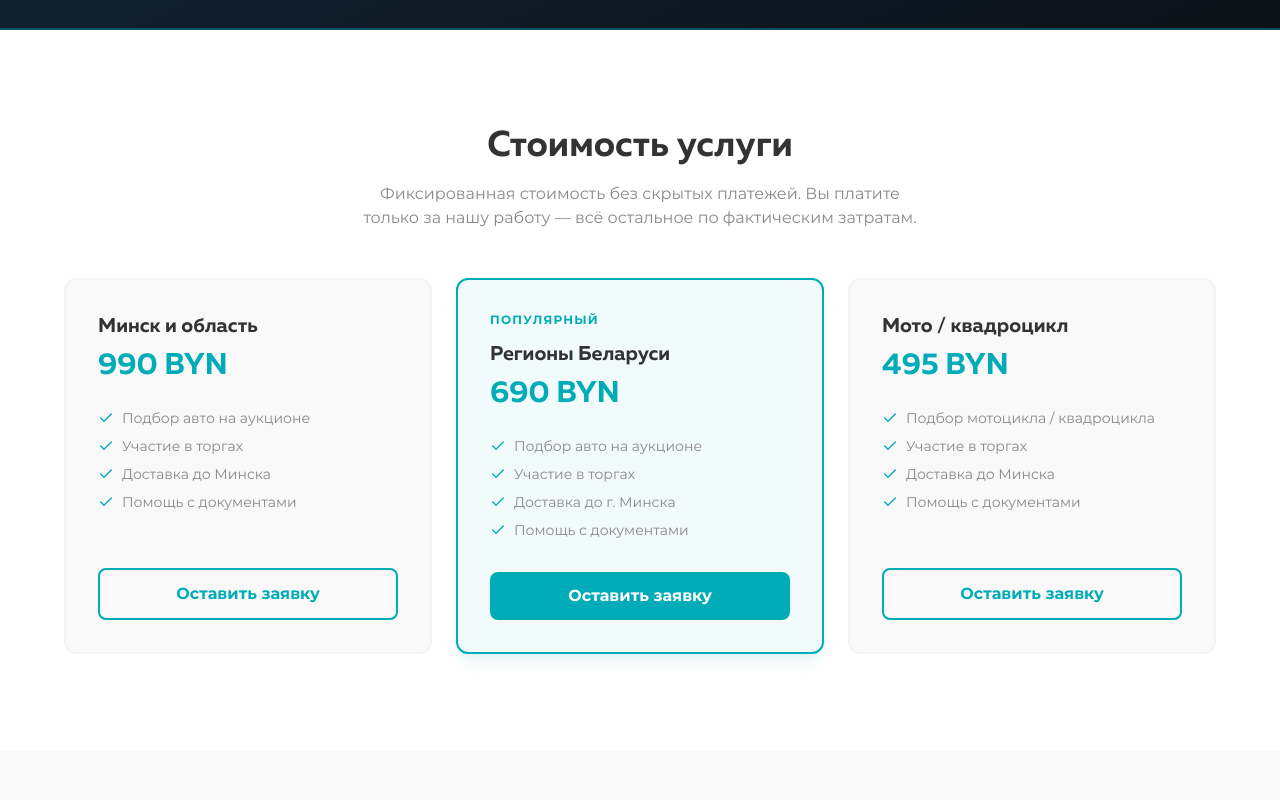
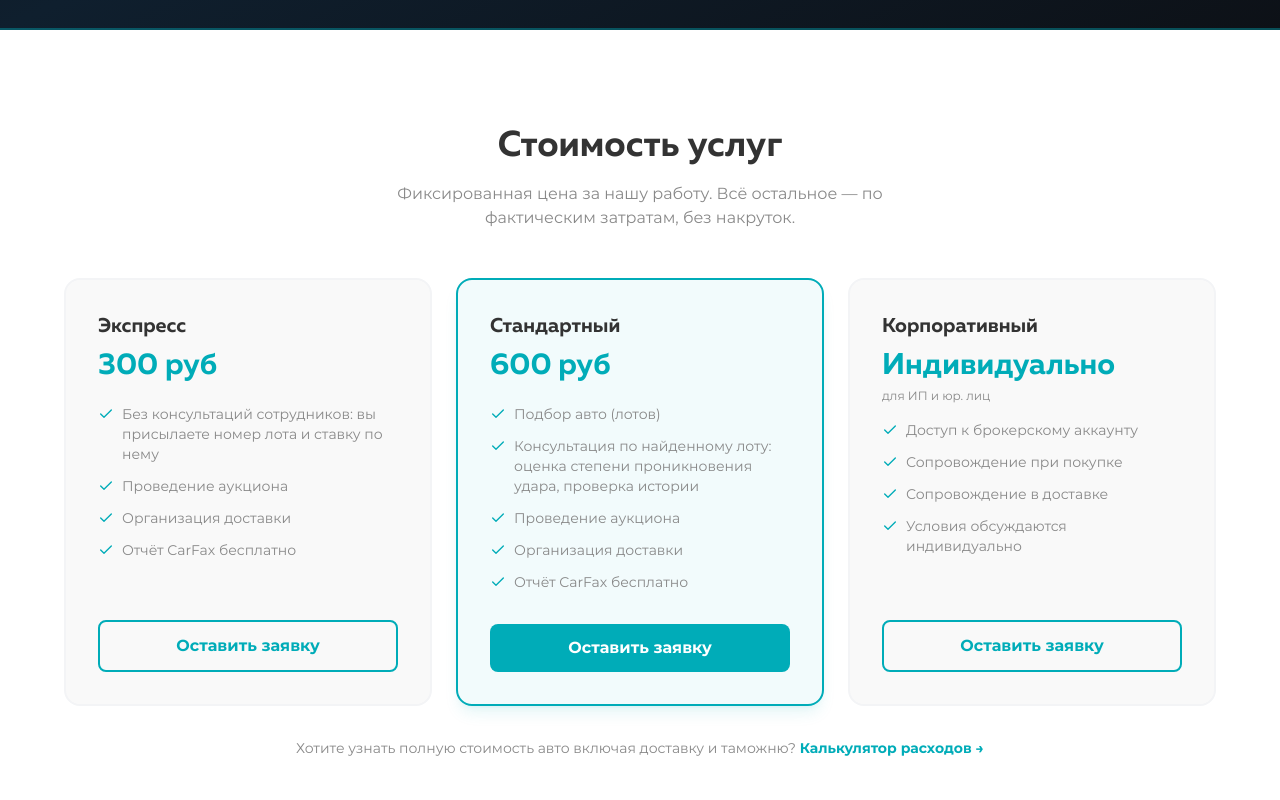
Before and after one commit to idzvilla/pmcars, a Next.js app: page / in a window 1280 px wide. Shown: the part 660-1460 px from the top of the page. Built offline with nearby package versions, Linux system fonts and the light colour scheme.

Commit message:
feat: update tariffs to Express/Standard/Corporate structure

```diff
--- a/src/components/sections/TariffsSection.tsx
+++ b/src/components/sections/TariffsSection.tsx
@@ -1,38 +1,43 @@
 // src/components/sections/TariffsSection.tsx
 import Button from '@/components/ui/Button'
 import { Check } from 'lucide-react'
+import Link from 'next/link'
 
 const tariffs = [
   {
-    title: 'Минск и область',
-    price: '990 BYN',
+    title: 'Экспресс',
+    price: '300 руб',
+    priceNote: null,
     features: [
-      'Подбор авто на аукционе',
-      'Участие в торгах',
-      'Доставка до Минска',
-      'Помощь с документами',
+      'Без консультаций сотрудников: вы присылаете номер лота и ставку по нему',
+      'Проведение аукциона',
+      'Организация доставки',
+      'Отчёт CarFax бесплатно',
     ],
     highlighted: false,
   },
   {
-    title: 'Регионы Беларуси',
-    price: '690 BYN',
+    title: 'Стандартный',
+    price: '600 руб',
+    priceNote: null,
     features: [
-      'Подбор авто на аукционе',
-      'Участие в торгах',
-      'Доставка до г. Минска',
-      'Помощь с документами',
+      'Подбор авто (лотов)',
+      'Консультация по найденному лоту: оценка степени проникновения удара, проверка истории',
+      'Проведение аукциона',
+      'Организация доставки',
+      'Отчёт CarFax бесплатно',
     ],
     highlighted: true,
   },
   {
-    title: 'Мото / квадроцикл',
-    price: '495 BYN',
+    title: 'Корпоративный',
+    price: 'Индивидуально',
+    priceNote: 'для ИП и юр. лиц',
     features: [
-      'Подбор мотоцикла / квадроцикла',
-      'Участие в торгах',
-      'Доставка до Минска',
-      'Помощь с документами',
+      'Доступ к брокерскому аккаунту',
+      'Сопровождение при покупке',
+      'Сопровождение в доставке',
+      'Условия обсуждаются индивидуально',
     ],
     highlighted: false,
   },
@@ -43,29 +48,28 @@ export default function TariffsSection() {
     <section className="bg-white py-16 md:py-24">
       <div className="container">
         <h2 className="font-muller font-bold text-3xl md:text-4xl text-body text-center mb-4">
-          Стоимость услуги
+          Стоимость услуг
         </h2>
         <p className="text-muted font-montserrat text-center mb-12 max-w-xl mx-auto">
-          Фиксированная стоимость без скрытых платежей. Вы платите только за нашу работу — всё остальное по фактическим затратам.
+          Фиксированная цена за нашу работу. Всё остальное — по фактическим затратам, без накруток.
         </p>
         <div className="grid grid-cols-1 md:grid-cols-3 gap-6">
           {tariffs.map((t) => (
             <div
               key={t.title}
-              className={`rounded-xl p-8 flex flex-col border-2 transition-all ${
+              className={`rounded-2xl p-8 flex flex-col border-2 transition-all ${
                 t.highlighted
                   ? 'border-primary bg-primary/5 shadow-lg shadow-primary/10'
                   : 'border-gray-100 bg-light-bg'
               }`}
             >
-              {t.highlighted && (
-                <span className="text-xs font-montserrat font-bold text-primary uppercase tracking-widest mb-3">
-                  Популярный
-                </span>
+              <h3 className="font-muller font-bold text-xl text-body mb-2">{t.title}</h3>
+              <p className="text-3xl font-muller font-bold text-primary mb-1">{t.price}</p>
+              {t.priceNote && (
+                <p className="font-montserrat text-xs text-muted mb-4">{t.priceNote}</p>
               )}
-              <h3 className="font-muller font-bold text-xl text-body mb-2">{t.title}</h3>
-              <p className="text-3xl font-muller font-bold text-primary mb-6">{t.price}</p>
-              <ul className="flex flex-col gap-2 mb-8 flex-1">
+              {!t.priceNote && <div className="mb-4" />}
+              <ul className="flex flex-col gap-3 mb-8 flex-1">
                 {t.features.map((f) => (
                   <li key={f} className="flex items-start gap-2 font-montserrat text-sm text-muted">
                     <Check size={16} className="text-primary flex-shrink-0 mt-0.5" />
@@ -79,6 +83,12 @@ export default function TariffsSection() {
             </div>
           ))}
         </div>
+        <p className="text-center font-montserrat text-sm text-muted mt-8">
+          Хотите узнать полную стоимость авто включая доставку и таможню?{' '}
+          <Link href="/info/kalkulyator-rashod" className="text-primary hover:underline font-bold">
+            Калькулятор расходов →
+          </Link>
+        </p>
       </div>
     </section>
   )
```
